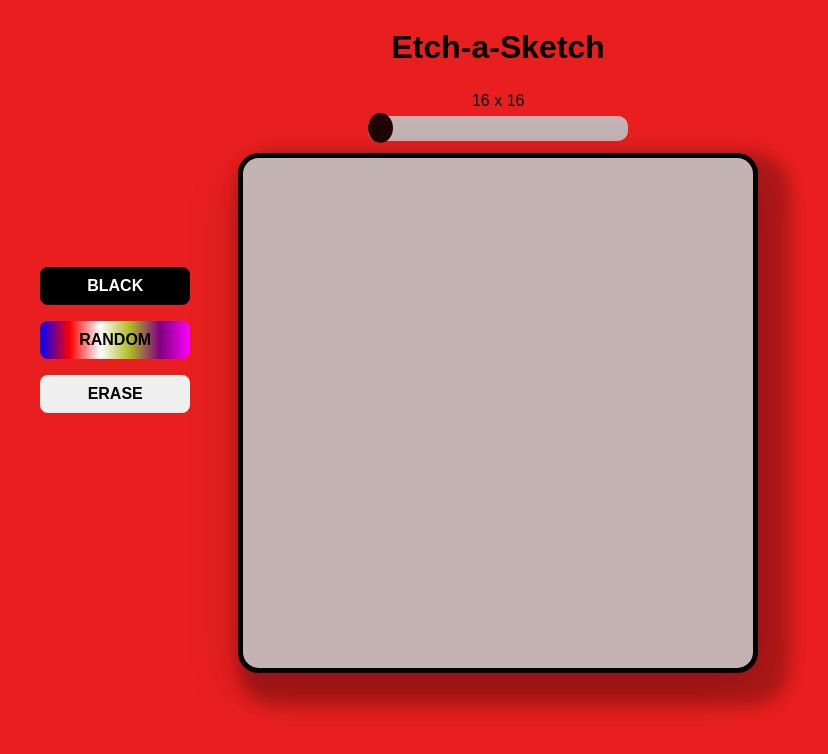
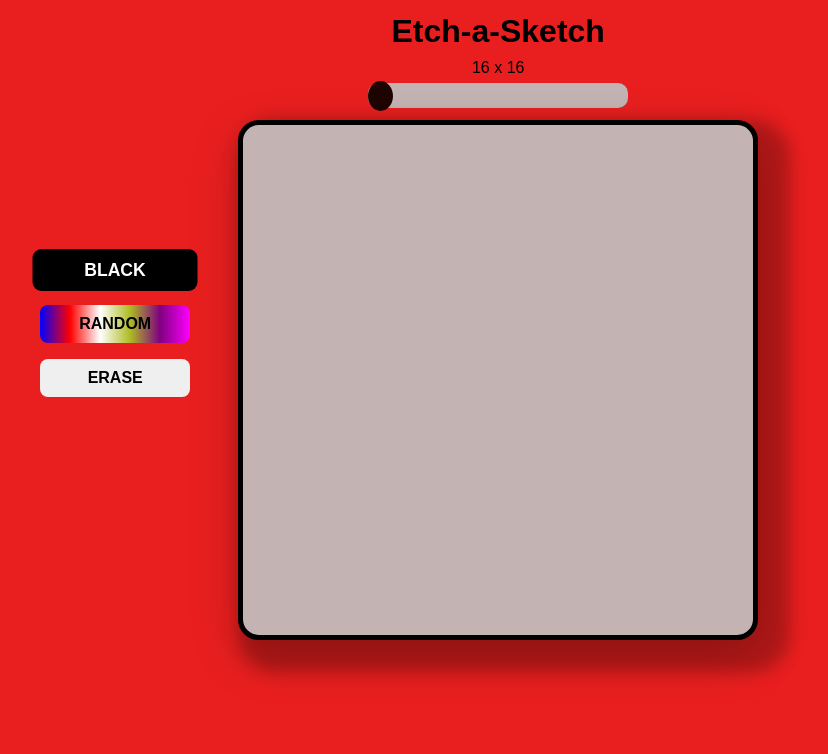
Before and after one commit to mbliefer/etch-a-sketch, a plain HTML site: page index.html in a window 1280 px wide. Both pictures are taken after a click on the button "BLACK". Shown: the whole page, without its empty margins (170-998 px from the left). Drawn offline with Linux system fonts and the light colour scheme; a web font is replaced by a local one.

Commit message:
fixed button transform

```diff
--- a/script.js
+++ b/script.js
@@ -2,7 +2,9 @@
 const pixels = document.querySelector('.pixels');
 const grid = document.querySelector('.grid');
 const erase = document.querySelector('#erase')
-let btns = document.querySelectorAll('.btn');
+const black = document.querySelector('.black');
+const random = document.querySelector('.random');
+const btns = document.querySelectorAll('.btn');
 let gridWidth = parseFloat(getComputedStyle(grid).width);
 let side;
 let squareSize;
@@ -37,12 +39,19 @@
     return pixels.textContent = `${slider.value} x ${slider.value}`;
 });
 
+function transformButtons(e) {
+    this.style.transform = 'scale(1.1)';
+    currentColor = this.id;
+    if (currentColor !== 'black') {
+        black.style.transform = null;
+    }
+    if (currentColor !== 'random') {
+        random.style.transform = null;
+    }
+}
+
 btns.forEach((btn) => {
-    btn.addEventListener('click', () => {
-        //btn.style.transform = 'scale(1.1)';
-        currentColor = btn.id;
-    });
-});
+    btn.addEventListener('click', transformButtons)});
 
 function setSquareSize(e) {
     side = e.target.value;
@@ -58,7 +67,6 @@
             squares.classList.add('squares');
             squares.style.width = squareSize + "px";
             squares.style.height = squareSize + "px";
-            //squares.textContent = `${i + 1}`;
             squares.style.border = "none";
             grid.appendChild(squares);
             //squares.addEventListener('mousedown', startDrawing);
--- a/style.css
+++ b/style.css
@@ -8,6 +8,10 @@
     flex-direction: row-reverse;
     justify-content: center;
     align-items: center;
+}
+
+.title {
+    margin: 5px;
 }
 
 .grid {
```
